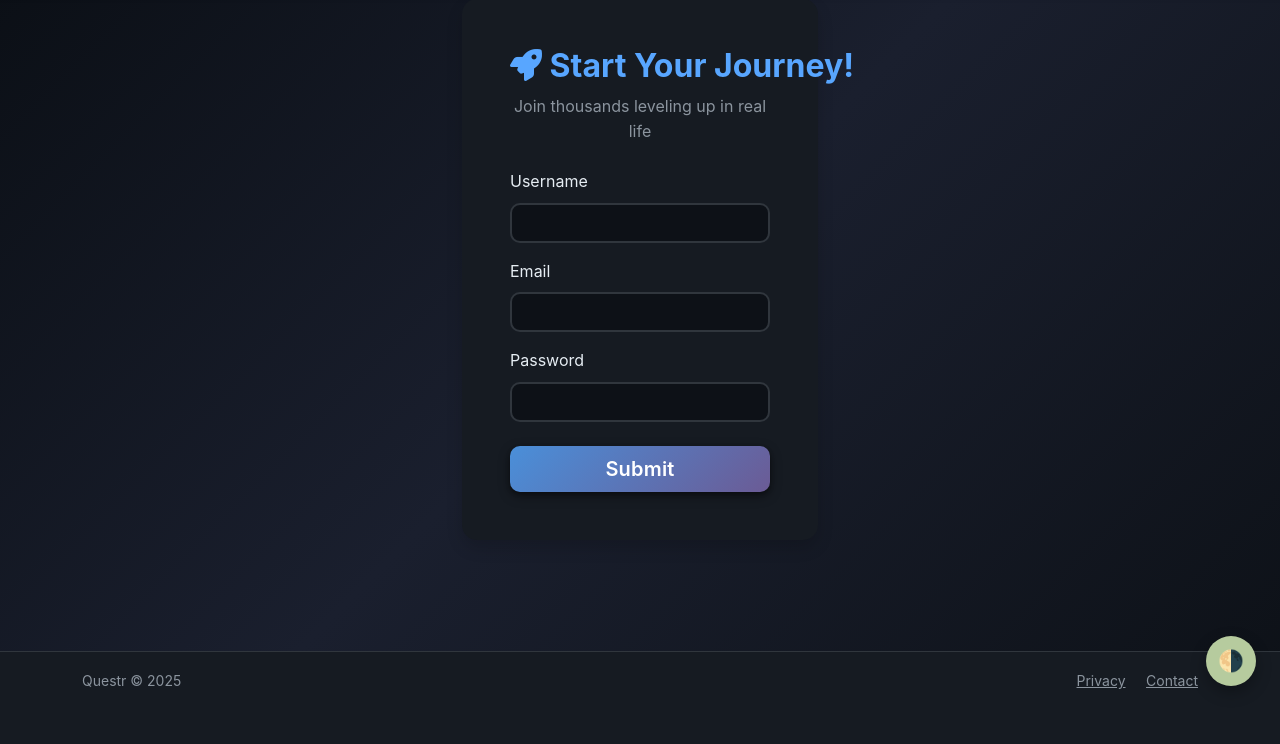
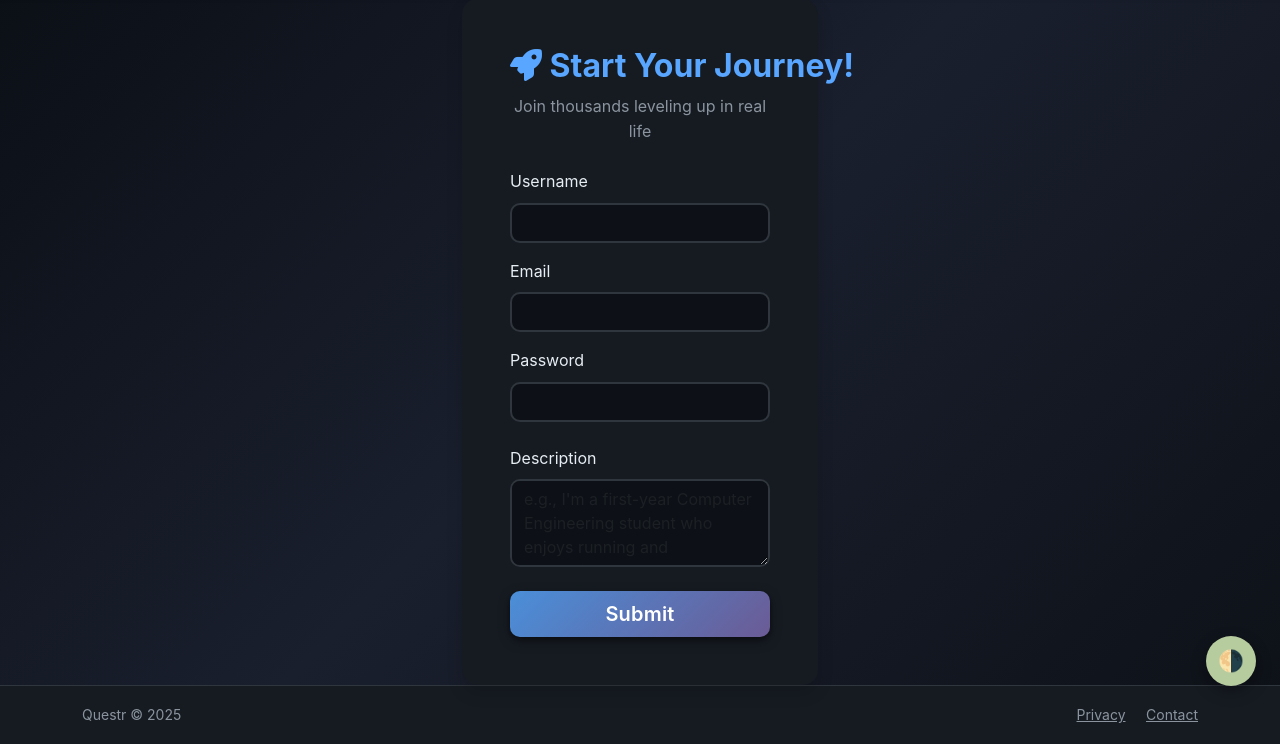
Before and after one commit to pierceluu10/Questr, a Python web app: template templates/register.html in a window 1280 px wide. Shown: the part 90-834 px from the top of the page. Before the commit the page ends 779 px from the top, so only its background shows below. Run offline with Jinja, Linux system fonts and the light colour scheme; the template is opened without the code that fills it, so the values that code supplies are empty, except form fields; tables that the repository leaves empty hold one stand-in row (values such as "Sample post"); form fields are guessed from the names that the template uses.

Commit message:
Enhance registration form with description input
Added a description field to the registration form with error handling.

```diff
--- a/templates/register.html
+++ b/templates/register.html
@@ -53,6 +53,19 @@
                         {% endif %}
                     </div>
 
+
+                    <div class="mb-4">
+                        {{ form.description.label(class="form-label") }}
+                        {{ form.description(class="form-control", rows="3", placeholder="e.g., I'm a first-year Computer Engineering student who enjoys running and meditation.") }}
+                        {% if form.description.errors %}
+                            <div class="text-danger small">
+                                {% for error in form.description.errors %}
+                                    <div>{{ error }}</div>
+                                {% endfor %}
+                            </div>
+                        {% endif %}
+                    </div>
+
                     <div class="d-grid">
                         {{ form.submit(class="btn btn-primary btn-lg") }}
                     </div>
```
